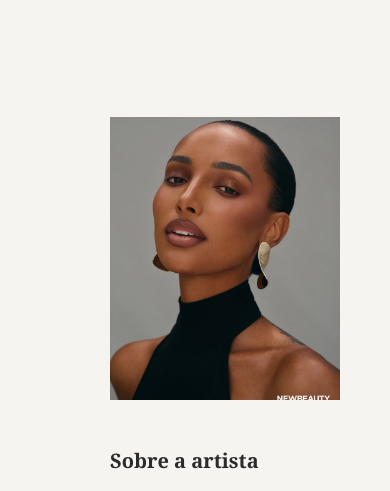
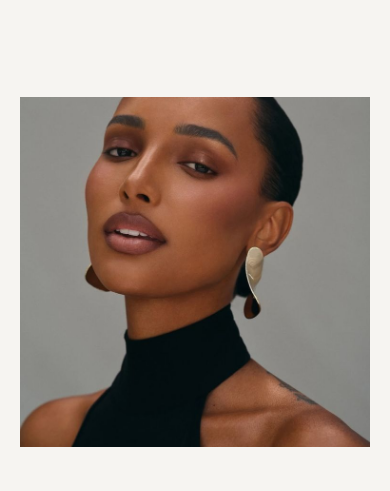
Before and after one commit to danielacostagaspar-cpu/aurora, a plain HTML site: page sobre.html in a window 390 px wide. Shown: the part 283-774 px from the top of the page. Drawn offline with Linux system fonts and the light colour scheme.

Commit message:
Adjust padding and margin in responsive design

```diff
--- a/style.css
+++ b/style.css
@@ -464,21 +464,21 @@
 
 @media (max-width: 768px) {
     .sobre {
-        padding: 60px 30px;
+        padding: 40px 20px;
     }
 
     .sobre-conteudo {
         flex-direction: column;
-        gap: 30px;
-        padding: 40px 20px;
+        margin-left: 0;
+        padding: 40px 0px;
     }
 
     .sobre-imagem {
+        flex: none;
         max-width: 100%;
     }
 
     .sobre-imagem img {
-        width: 100%;
         max-height: 350px;
         object-fit: cover;
         display: block;
```
